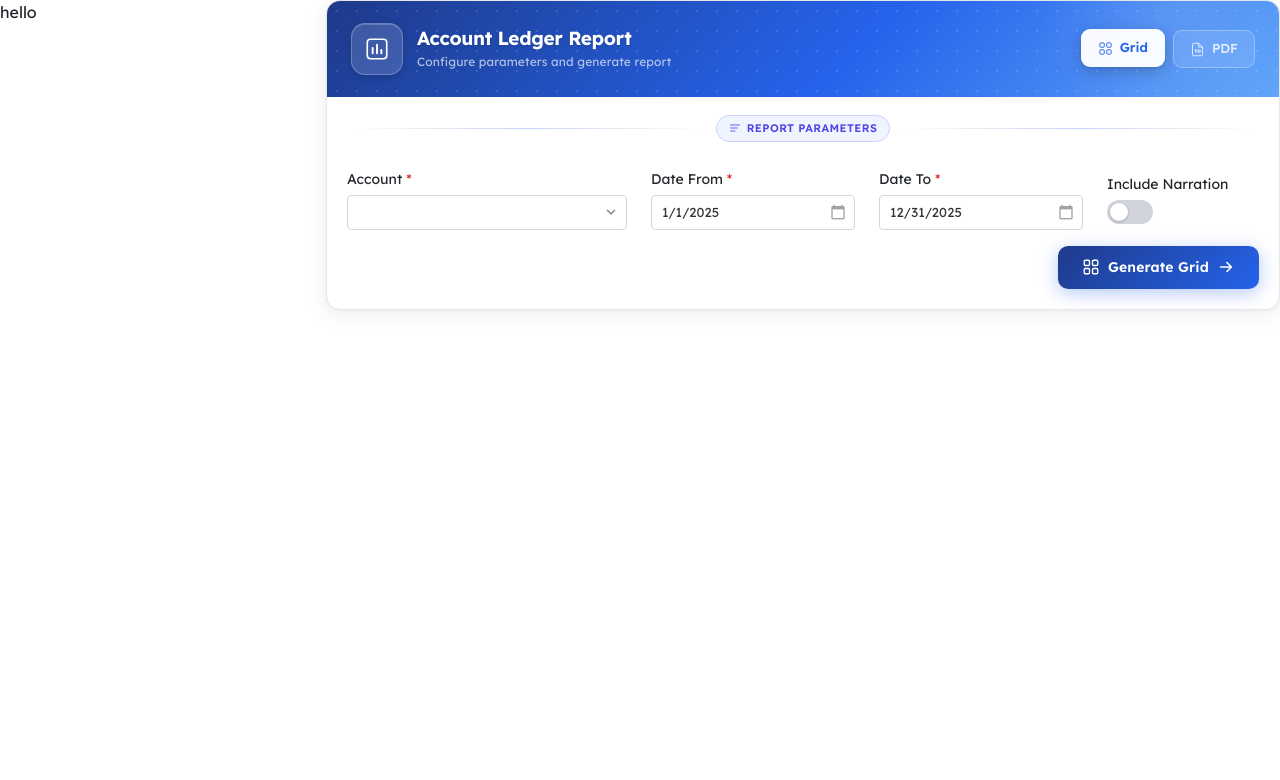
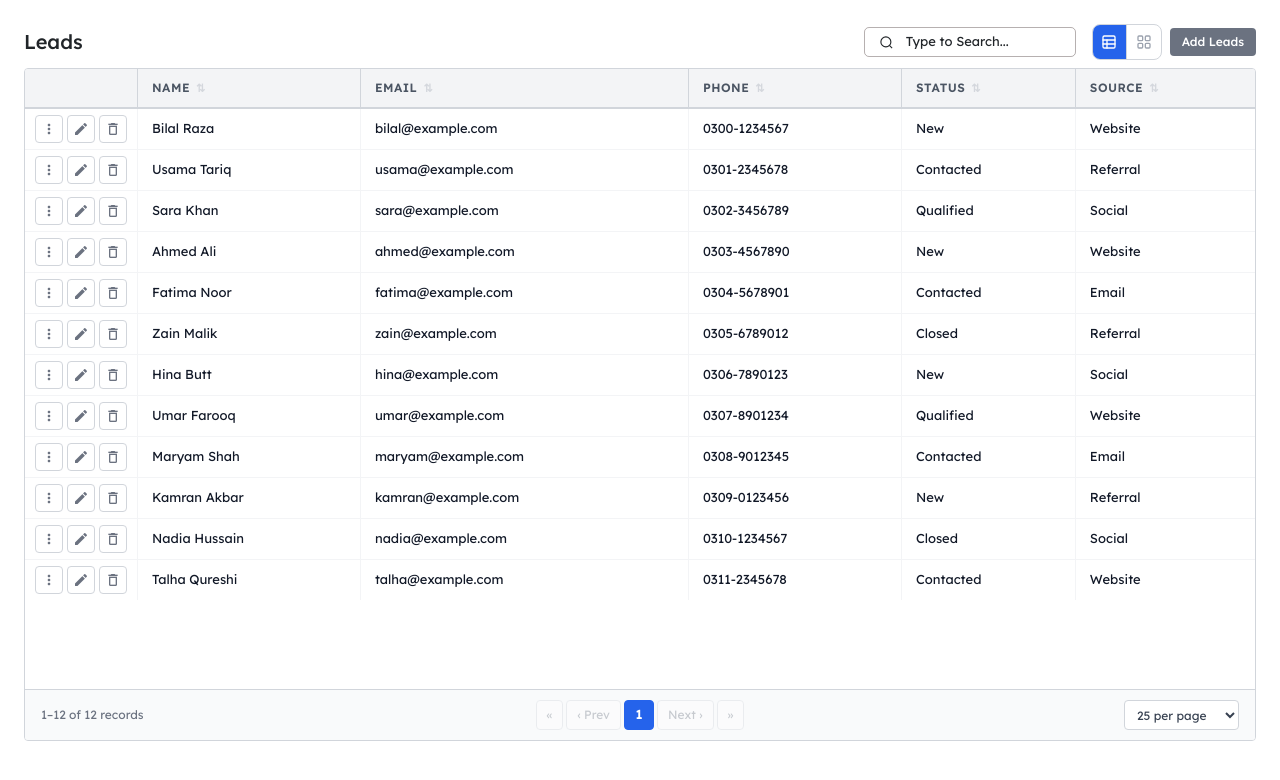
Before and after one commit to bilalraza052/base-extended, an Angular app: page / in a window 1280 px wide. Shown: the top 780 px of the page. Built offline with nearby package versions, Linux system fonts and the light colour scheme.

Commit message:
test(example): update demo to showcase osl-setup with leads data

```diff
--- a/src/app/testenv/example/example.html
+++ b/src/app/testenv/example/example.html
@@ -1,22 +1,26 @@
-<div class="row">
-  <div class="col-3">
-   hello
+<div class="p-3">
 
-  </div>
-  <!-- ── Account Ledger Report ──────────────────────────────────────────────── -->
-  <div class="col-md-9">
-    <osl-report-form
-    class="w-100"
-      title="Account Ledger Report"
-      [formElements]="ledgerFormElements"
-      [(model)]="ledgerModel"
-      [generateOptions]="['grid', 'pdf']"
-      [reportColumns]="ledgerColumns"
-      [onGenerate]="onLedgerGenerate"
-      tableHeight="calc(100vh - 420px)"
-      [pageSize]="50"
-    ></osl-report-form>
+  <!-- ── osl-setup: Table + Card View Demo ─────────────────────── -->
+  <osl-setup
+    title="Leads"
+    stateKey="leads-list"
+    [columns]="columns"
+    [datasource]="leads"
+    [loading]="loading"
+    [isPaginated]="true"
+    [autoMode]="true"
+    [totalRecords]="leads.length"
+    [cardPageSize]="6"
+    [formElements]="formElements"
+    [moreMenuActions]="moreMenu"
+    [canAdd]="true"
+    [canEdit]="true"
+    [canDelete]="true"
+    tableHeight="calc(100vh - 180px)"
 
-  </div>
+    (onEdit)="onEdit($event)"
+    (onDelete)="onDeleteLead($event)"
+    (pageChange)="onPageChange($event)"
+  ></osl-setup>
 
 </div>
--- a/src/app/testenv/example/example.ts
+++ b/src/app/testenv/example/example.ts
@@ -239,9 +239,9 @@ export class Example extends baseComponent {
   }
 
   async getAllVessel(page = 1, pageSize = 10, searchValue:any) {
-    this.cd.markForCheck()
+    // this.cd.markForCheck()
 
-    this.cd.detectChanges()
+    // this.cd.detectChanges()
 
     this.loader= true
     // const res = await this.service.getAllVessels({
@@ -257,13 +257,30 @@ export class Example extends baseComponent {
           vesselTypeId:1
         }
       ]
- this.cd.detectChanges()
-    this.cd.markForCheck()
+//  this.cd.detectChanges()
+//     this.cd.markForCheck()
     },200)
 
 
     // this.listData = res.result?.data || [];
   }
+  // onSave = async (event: any): Promise<boolean> => {
+  //   console.log('save', event);
+  //   return true;
+  // };
+
+  onEdit(row: any) {
+    console.log('edit', row);
+  }
+
+  onDeleteLead(row: any) {
+    this.leads = this.leads.filter(l => l !== row);
+  }
+
+  onSearchLeads(value: string) {
+    console.log('search', value);
+  }
+
   onSearch(){
 
   }
@@ -800,30 +817,6 @@ export class Example extends baseComponent {
   // ─────────────────────────────────────────────────────────────────────────────
 
   ngAfterViewInit() {
-    // this.getAllVessel()
-
-    this.columns = [
-      {
-        key: 'vesselName',
-        label: 'Vessel Name',
-      },
-      {
-        key: 'vesselTypeId',
-        label: 'Type',
-      },
-      {
-        key: 'imo',
-        label: 'IMO',
-      },
-      {
-        key: 'callSign',
-        label: 'Call Sign',
-      },
-      {
-        key: 'flag',
-        label: 'Flag',
-      },
-    ];
   }
   ngOnInit(){
 
```
